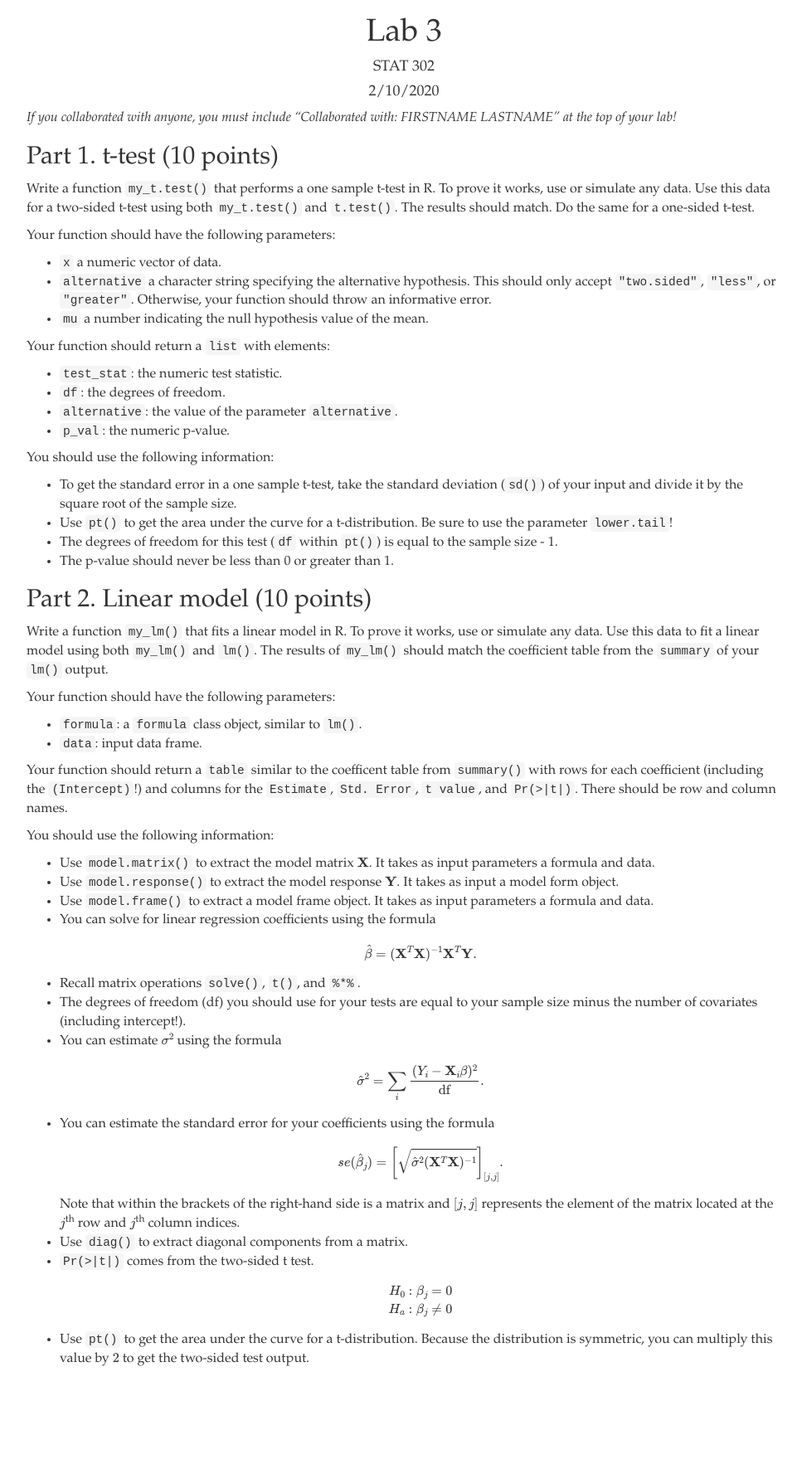
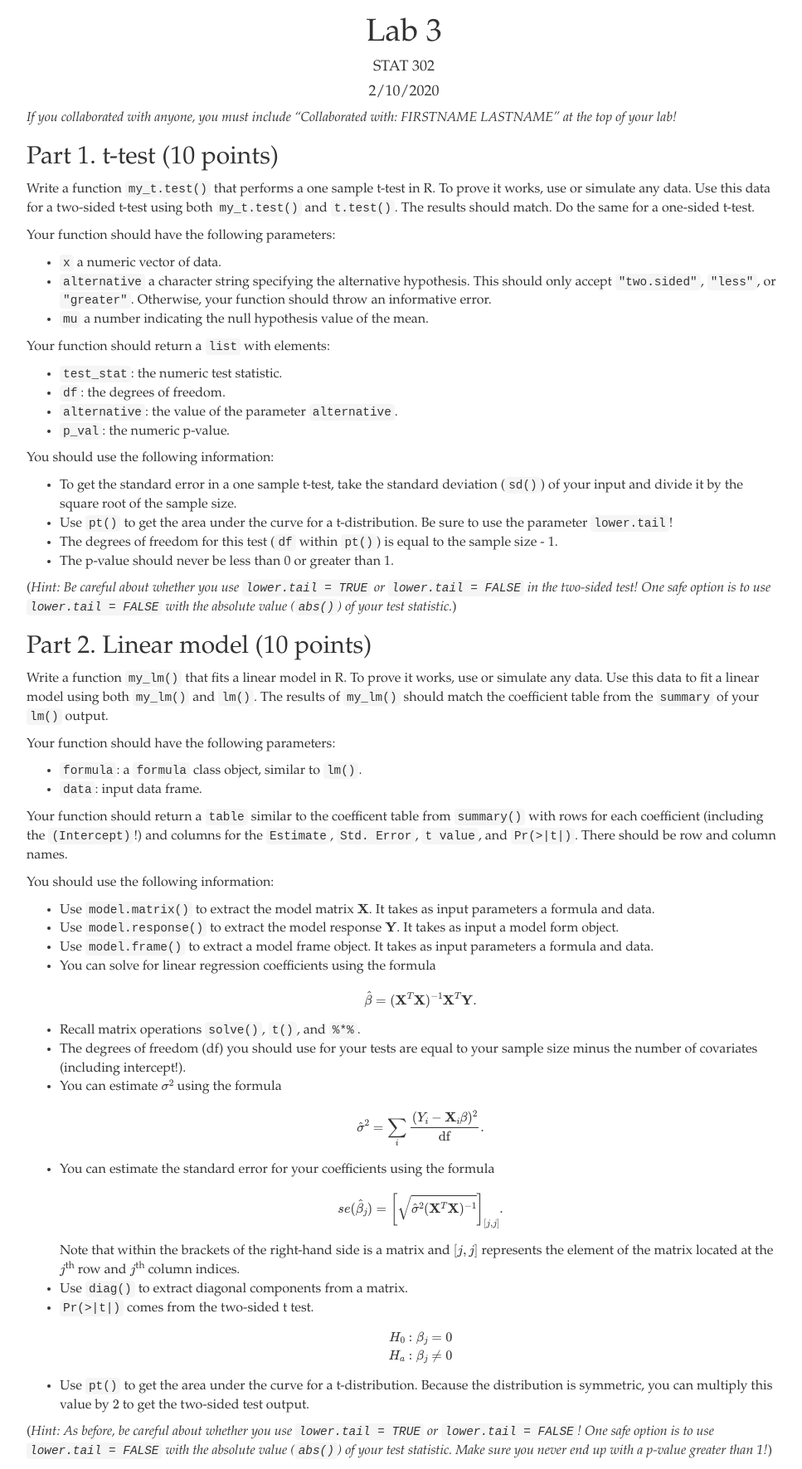
Before and after one commit to bryandmartin/STAT302, a Jekyll site: the page docs/Labs/lab3/lab3.html, which Jekyll copies as it is, in a window 1280 px wide. Shown: the whole page at 83% size, without its empty margins (153-1120 px from the left). Built offline with Jekyll 4.4.1, drawn with Linux system fonts in a browser that asks for light colours; formulas are drawn with MathJax 3; before the commit the page ends 1660 px from its top, so only the background shows below that.

Commit message:
Add hint L3

```diff
--- a/docs/Labs/lab3/lab3.Rmd
+++ b/docs/Labs/lab3/lab3.Rmd
@@ -58,6 +58,8 @@ You should use the following information:
 * The degrees of freedom for this test (`df` within `pt()`) is equal to the sample size - 1.
 * The p-value should never be less than 0 or greater than 1.
 
+(*Hint: Be careful about whether you use `lower.tail = TRUE` or `lower.tail = FALSE` in the two-sided test! One safe option is to use `lower.tail = FALSE` with the absolute value (`abs()`) of your test statistic.*)
+
 ## Part 2. Linear model (10 points)
 
 Write a function `my_lm()` that fits a linear model in R. To prove it works, use or simulate any data. Use this data to fit a linear model using both `my_lm()` and `lm()`. The results of `my_lm()` should match the coefficient table from the `summary` of your `lm()` output.
@@ -98,3 +100,5 @@ H_a: \beta_j &\neq 0
 \end{align}
 $$
 * Use `pt()` to get the area under the curve for a t-distribution. Because the distribution is symmetric, you can multiply this value by $2$ to get the two-sided test output.
+
+(*Hint: As before, be careful about whether you use `lower.tail = TRUE` or `lower.tail = FALSE`! One safe option is to use `lower.tail = FALSE` with the absolute value (`abs()`) of your test statistic. Make sure you never end up with a p-value greater than 1!*)
--- a/docs/Labs/lab3/lab3.html
+++ b/docs/Labs/lab3/lab3.html
@@ -414,6 +414,7 @@ h4.date {
 <li>The degrees of freedom for this test (<code>df</code> within <code>pt()</code>) is equal to the sample size - 1.</li>
 <li>The p-value should never be less than 0 or greater than 1.</li>
 </ul>
+<p>(<em>Hint: Be careful about whether you use <code>lower.tail = TRUE</code> or <code>lower.tail = FALSE</code> in the two-sided test! One safe option is to use <code>lower.tail = FALSE</code> with the absolute value (<code>abs()</code>) of your test statistic.</em>)</p>
 </div>
 <div id="part-2.-linear-model-10-points" class="section level2">
 <h2>Part 2. Linear model (10 points)</h2>
@@ -449,6 +450,7 @@ H_a: \beta_j &amp;\neq 0
 \]</span></li>
 <li>Use <code>pt()</code> to get the area under the curve for a t-distribution. Because the distribution is symmetric, you can multiply this value by <span class="math inline">\(2\)</span> to get the two-sided test output.</li>
 </ul>
+<p>(<em>Hint: As before, be careful about whether you use <code>lower.tail = TRUE</code> or <code>lower.tail = FALSE</code>! One safe option is to use <code>lower.tail = FALSE</code> with the absolute value (<code>abs()</code>) of your test statistic. Make sure you never end up with a p-value greater than 1!</em>)</p>
 </div>
 
 
```
